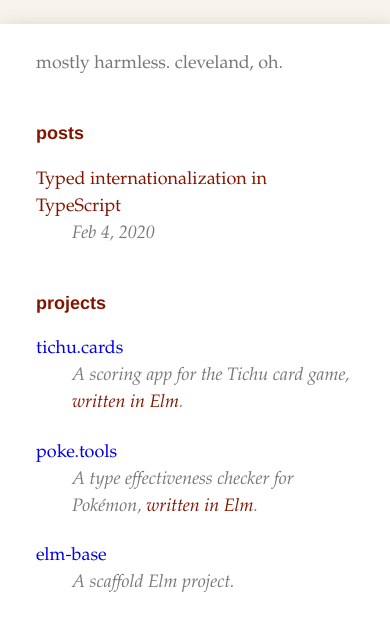
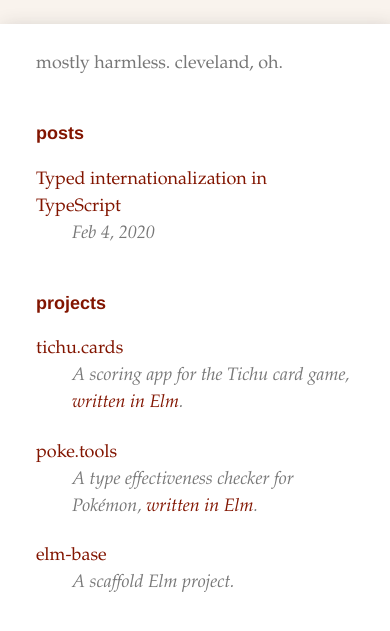
Before and after one commit to freshvictory/me, a plain HTML site: page index.html in a window 390 px wide. Shown: the part 83-714 px from the top of the page. Drawn offline with Linux system fonts and the light colour scheme.

Commit message:
More link styling and mobile fix.

```diff
--- a/index.css
+++ b/index.css
@@ -31,6 +31,10 @@
     margin-bottom: var(--em-spacing);
 }
 
+.post-link a {
+    color: inherit;
+}
+
 .post-link a:visited {
     color: inherit;
 }
--- a/index.html
+++ b/index.html
@@ -2,6 +2,7 @@
 <html lang="en">
     <head>
         <meta charset="utf-8"/>
+        <meta name="viewport" content="width=device-width">
 
         <title>Justin Renjilian</title>
 
```
